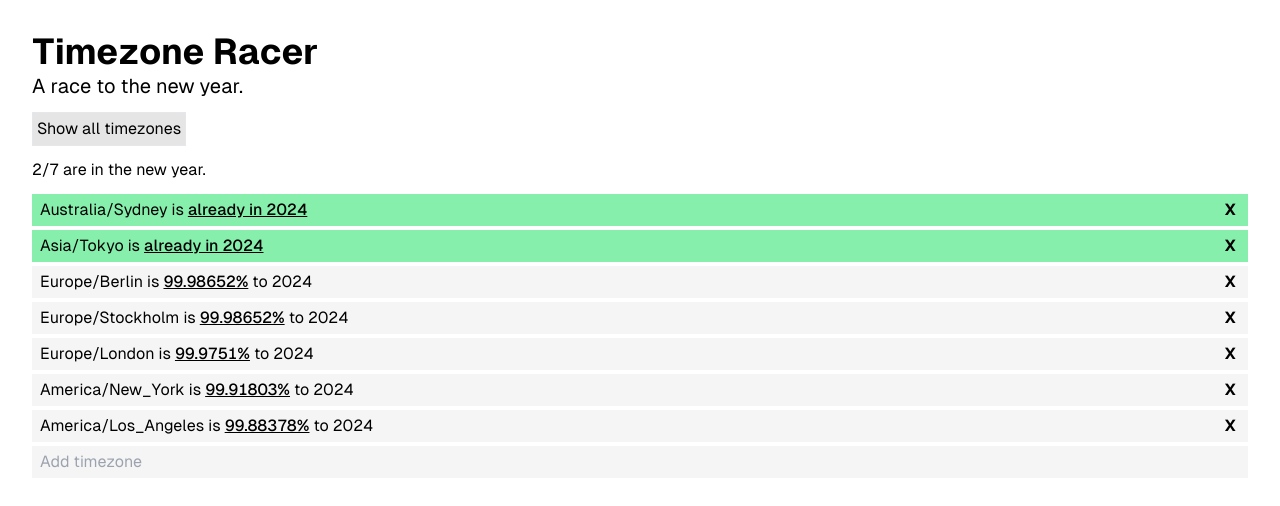
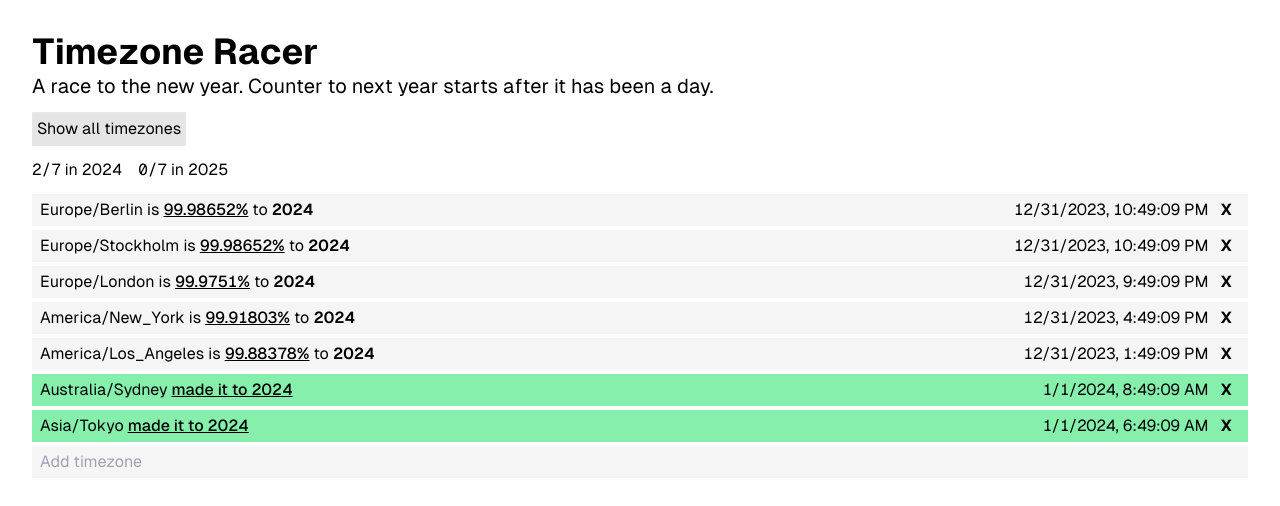
Before and after one commit to leonlarsson/timezone-racer, a Vue app: page / in a window 1280 px wide. Shown: the top 506 px of the page. Built offline with nearby package versions, Linux system fonts and the light colour scheme.

Commit message:
small rethink

```diff
--- a/src/App.vue
+++ b/src/App.vue
@@ -1,6 +1,9 @@
+<!-- TODO: Get all time data from server instead? -->
+
 <script setup lang="ts">
 import { computed, ref, onMounted, onUnmounted } from "vue";
 import { allTimezones, defaultTimezones } from "./timezones";
+import { TIME } from "./constants";
 const timezoneAddInput = ref("");
 const searchInputIsValidTimezone = ref(false);
 const timezones = ref(defaultTimezones);
@@ -36,44 +39,64 @@ const getNewYear = (timezoneId: string): Date => {
   return new Date(date.getFullYear(), 0, 1);
 };
 
-const getProgress = (timezoneId: string): number => {
+const getProgress = (
+  timezoneId: string
+): {
+  currentDate: string;
+  progressDecimal: number;
+  progressMilliseconds: number;
+} => {
   const newYear = getNewYear(timezoneId);
-  const currentTime = new Date().toLocaleString("en", {
+
+  const currentDate = new Date().toLocaleString("en", {
     timeZone: timezoneId,
   });
 
-  // Next year
-  const nextYear = new Date(newYear.getFullYear() + 1, 0, 1);
+  // Progress so far in milliseconds
+  const progressMilliseconds =
+    new Date(currentDate).getTime() - newYear.getTime();
 
-  // Time until next year in milliseconds
-  const timeLeftMilliseconds =
-    nextYear.getTime() - new Date(currentTime).getTime();
+  // Progress so far in decimal
+  const progressDecimal = progressMilliseconds / TIME.YEAR;
+  console.log(progressMilliseconds, TIME.YEAR);
 
-  // Progress until next year
-  const timeLeftDecimal =
-    1 - timeLeftMilliseconds / (1000 * 60 * 60 * 24 * 365);
-
-  return timeLeftDecimal;
+  return { currentDate, progressDecimal, progressMilliseconds };
 };
 
 const progressData = computed(() =>
   timezones.value
-    .map(timezoneId => ({
+    .map(timezoneId => {
+      const { currentDate, progressDecimal, progressMilliseconds } =
+        getProgress(timezoneId);
+
+      return {
         timezoneId,
-      progress: getProgress(timezoneId),
-      progressComplete: getProgress(timezoneId) < 0,
-    }))
+        currentDate,
+        progressDecimal,
+        progressPercentage: new Intl.NumberFormat("en", {
+          style: "percent",
+          maximumFractionDigits: 5,
+        }).format(progressDecimal),
+        progressMilliseconds: progressMilliseconds,
+        currentYear: new Date().toLocaleString("en", {
+          year: "numeric",
+          timeZone: timezoneId,
+        }),
+        nextYear:
+          new Date(
+            new Date().toLocaleString("en", {
+              year: "numeric",
+              timeZone: timezoneId,
+            })
+          ).getFullYear() + 1,
+        lessThanADayHasPassed: progressMilliseconds < TIME.DAY,
+      };
+    })
     .sort((a, b) => {
-      if (a.progressComplete && !b.progressComplete) {
-        return -1;
-      } else if (!a.progressComplete && b.progressComplete) {
-        return 1;
-      } else {
-        if (a.progress === b.progress) {
+      if (a.progressDecimal === b.progressDecimal) {
         return a.timezoneId.localeCompare(b.timezoneId);
       } else {
-          return b.progress - a.progress;
-        }
+        return b.progressDecimal - a.progressDecimal;
       }
     })
 );
@@ -84,7 +107,10 @@ const progressData = computed(() =>
     <div class="min-h-[100svh] flex flex-col gap-3">
       <div>
         <h1 class="font-bold text-4xl">Timezone Racer</h1>
-        <h3 class="text-xl">A race to the new year.</h3>
+        <h3 class="text-xl">
+          A race to the new year. Counter to next year starts after it has been
+          a day.
+        </h3>
       </div>
 
       <button
@@ -102,64 +128,72 @@ const progressData = computed(() =>
         }}
       </button>
 
-      <span
-        >{{ progressData.filter(x => x.progressComplete).length }}/{{
+      <!-- TODO: Something to display how many timezones are in x years x in year1, y, in year2 etc -->
+      <div class="flex gap-x-4 flex-wrap">
+        <span v-for="year in ['2024', '2025'].sort()">
+          <span class="font-mono">
+            {{ progressData.filter(x => x.currentYear === year).length }}/{{
               progressData.length
             }}
-        are in the new year.</span
-      >
+          </span>
+          in {{ year }}
+        </span>
+      </div>
 
       <div class="flex flex-col gap-1">
         <div
           v-for="(
-            { timezoneId, progress, progressComplete }, index
+            {
+              timezoneId,
+              currentDate,
+              progressPercentage,
+              progressMilliseconds,
+              currentYear,
+              nextYear,
+              lessThanADayHasPassed,
+            },
+            index
           ) in progressData"
           :key="index"
           :class="{
-            '!bg-green-300': progressComplete,
-            '!bg-blue-300': timezoneAddInput.trim() === timezoneId,
+            '!bg-green-300': progressMilliseconds < TIME.DAY,
+            '!bg-blue-300':
+              timezoneAddInput.trim().toLowerCase() ===
+              timezoneId.toLowerCase(),
           }"
           class="p-1 bg-neutral-100 select-none border-l-4 border-transparent hover:border-black flex justify-between"
         >
+          <div class="flex justify-between w-full flex-wrap">
             <div>
-            {{ timezoneId }} is
-            <span
-              v-if="progress > 1 || progress < 0"
-              class="underline font-medium"
-            >
-              already in
-              {{
-                new Date().toLocaleString("en", {
-                  year: "numeric",
-                  timeZone: timezoneId,
-                })
-              }}
+              {{ timezoneId }}
+
+              <!-- If less than a day has passed in the current year (we have just hit the new year) -->
+              <span v-if="lessThanADayHasPassed" class="underline font-medium">
+                made it to
+                {{ currentYear }}
               </span>
 
-            <span v-else class="tabular-nums font-medium underline">
-              {{
-                new Intl.NumberFormat("en", {
-                  style: "percent",
-                  maximumFractionDigits: 5,
-                }).format(progress)
-              }}
+              <!-- If more than a day has passed in the current year (we have not hit the new year) -->
+              <span v-else>
+                is
+                <span class="tabular-nums font-medium underline">
+                  {{ progressPercentage }}
+                </span>
               </span>
 
-            <span v-if="progress < 1 && progress > 0">
+              <span v-if="!lessThanADayHasPassed">
                 to
-              {{
-                new Date(
-                  new Date().toLocaleString("en", {
-                    year: "numeric",
-                    timeZone: timezoneId,
-                  })
-                ).getFullYear() + 1
-              }}
+                <span class="font-semibold">
+                  {{ nextYear }}
+                </span>
               </span>
             </div>
 
+            <span class="tabular-nums">{{ currentDate }}</span>
+          </div>
+
           <button
-            class="mr-2 font-bold hover:underline"
+            class="mx-3 font-bold hover:underline"
             @click="timezones = timezones.filter(x => x !== timezoneId)"
           >
             X
@@ -174,7 +208,7 @@ const progressData = computed(() =>
             'border-l-green-500': searchInputIsValidTimezone,
             'border-l-red-500': !searchInputIsValidTimezone,
             '!border-l-blue-300': timezones.find(
-              x => x === timezoneAddInput.trim()
+              x => x.toLowerCase() === timezoneAddInput.trim().toLowerCase()
             ),
           }"
           placeholder="Add timezone"
@@ -189,7 +223,10 @@ const progressData = computed(() =>
               if (e.key === 'Enter' && timezoneAddInput.trim()) {
                 if (
                   !isValidTimezone(timezoneAddInput.trim()) ||
-                  timezones.find(x => x === timezoneAddInput.trim())
+                  timezones.find(
+                    x =>
+                      x.toLowerCase() === timezoneAddInput.trim().toLowerCase()
+                  )
                 )
                   return;
 
--- a/src/assets/main.css
+++ b/src/assets/main.css
@@ -6,3 +6,8 @@
   font-family: "Geist";
   src: url("./GeistVariableVF.woff2");
 }
+
+@font-face {
+  font-family: "Geist Mono";
+  src: url("./GeistMonoVariableVF.woff2");
+}
--- /dev/null
+++ b/src/constants.ts
@@ -0,0 +1,24 @@
+export const TIME = {
+  MILLISECOND: 1,
+  get SECOND() {
+    return 1000 * this.MILLISECOND;
+  },
+  get MINUTE() {
+    return 60 * this.SECOND;
+  },
+  get HOUR() {
+    return 60 * this.MINUTE;
+  },
+  get DAY() {
+    return 24 * this.HOUR;
+  },
+  get WEEK() {
+    return 7 * this.DAY;
+  },
+  get MONTH() {
+    return 30 * this.DAY;
+  },
+  get YEAR() {
+    return 365 * this.DAY;
+  },
+};
--- a/tailwind.config.js
+++ b/tailwind.config.js
@@ -5,6 +5,7 @@ export default {
     extend: {
       fontFamily: {
         sans: ["Geist", "sans-serif"],
+        mono: ["Geist Mono", "monospace"],
       },
     },
   },
```
Also changed, not shown: src/assets/GeistMonoVariableVF.woff2 (added). Lines whose indentation alone changed are shown as unchanged.
